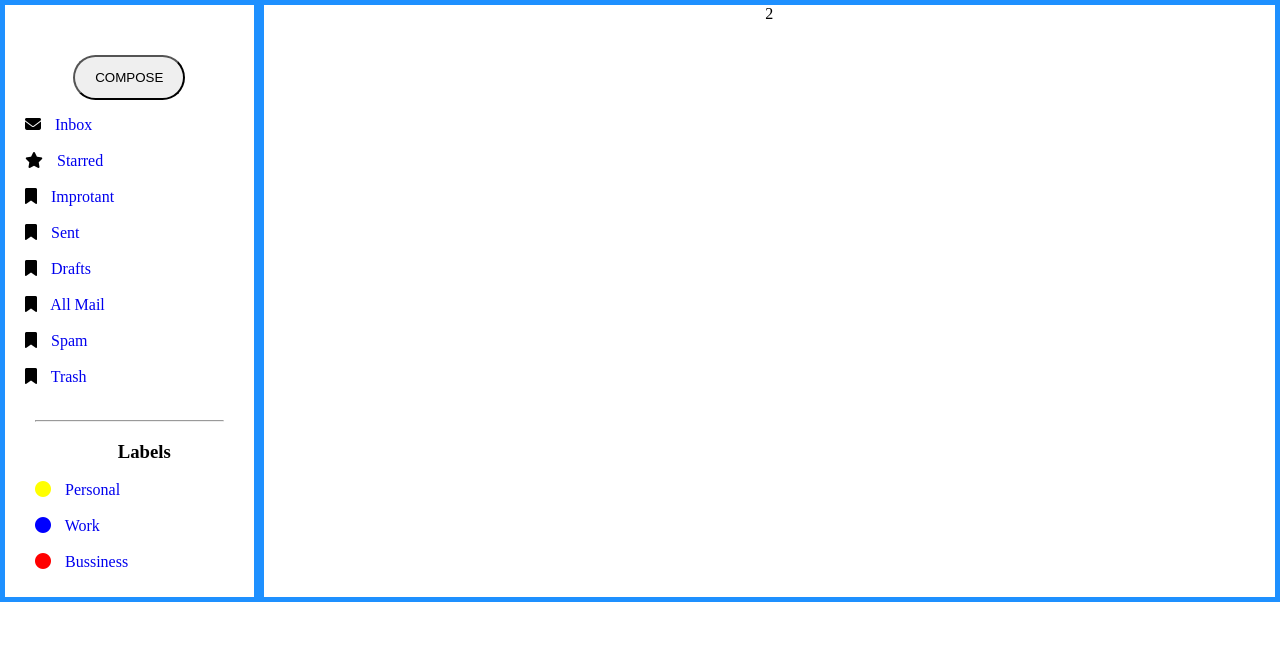
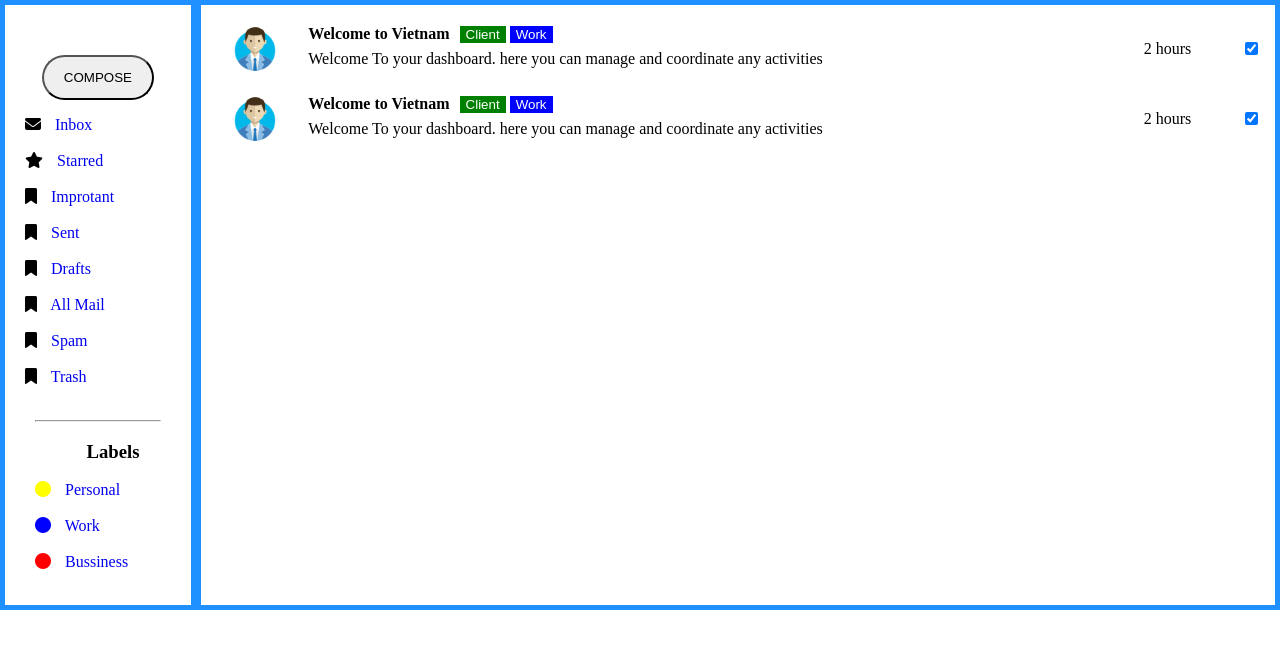
Before and after one commit to huydinh8246/project_mindx, a plain HTML site: page mail_box/test.html in a window 1280 px wide. Drawn offline with Linux system fonts and the light colour scheme.

Commit message:
add main item

```diff
--- a/mail_box/test.css
+++ b/mail_box/test.css
@@ -34,6 +34,9 @@ li {
 }
 
 /* nham */
+.mt0{
+  margin-top: 0;
+}
 .mr10 {
     margin-right: 10px;
 }
@@ -88,3 +91,38 @@ li {
   /* color: yellow; */
   background-color: #D0DCE4;
 }
+.w10 {
+  width: 10%;
+}
+.w5 {
+  width: 5%;
+}
+.w75 {
+  width: 75%;
+}
+.flex {
+  display: flex;
+  flex-direction: column;
+
+}
+.main > div{
+  height: 50px;
+}
+.main > div div{
+  float: left;
+  text-align: center;
+}
+
+nav.menu ul li i {
+  margin-bottom: 10px;
+  margin-right: 10px;
+}
+.fl {
+  float: left;
+}
+.container1 {
+  display: block;
+  padding-left: 5px;
+  margin-top: 10px;
+  font-size: 22px;
+}
--- a/mail_box/test.html
+++ b/mail_box/test.html
@@ -11,7 +11,6 @@
 
 <body>
     <div class="container">
-
         <!-- nav -->
         <div style="flex-grow: 1" class="nav">
             <form class="block">
@@ -73,22 +72,77 @@
             <h3 class="ml30">Labels</h3>
             <nav class="menu pl30">
                 <ul>
-                    <li><i class="fas fa-circle mr10 mb10" style="color: yellow;"></i>
+                    <li><i class="fas fa-circle" style="color: yellow;"></i>
                         <a href="#" target="_blank">Personal</a></li>
-                    <li><i class=" fas fa-circle mr10 mb10" style="color: blue;"></i>
-                            <a href="#" target="_blank">Work</a></li>
-                    <li><i class=" fas fa-circle mr10" style="color: red;"></i>
-                            <a href="#" target="_blank">Bussiness</a></li>
+                    <li><i class=" fas fa-circle" style="color: blue;"></i>
+                        <a href="#" target="_blank">Work</a></li>
+                    <li><i class=" fas fa-circle" style="color: red;"></i>
+                        <a href="#" target="_blank">Bussiness</a></li>
                 </ul>
             </nav>
         </div>
 
         <!-- main -->
-        <div style=" flex-grow: 8" class="main">2
+        <div style=" flex-grow: 7" class="main">
+            <div style="margin: 20px 0;">
+                <div class="w10"><img src="images/iconfinder_3_avatar_2754579.png" alt="" style="width: 48px; border-radius: 50%;"></div>
+                <div class="flex w75">
+                    <div>
+                        <div style="height: 25px;">
+                            <h4 class="mt0">Welcome to Vietnam</h4>
+                        </div>
+                        <div>
+                            <form class="ml10 fl">
+                            <button style="background-color: green; border: none; color: white;" type="button"
+                            onclick="">Client</button>
+                            <button style="background-color: blue; border: none; color: white;" type="button"
+                            onclick="">Work</button>
+                        </form>
+                        </div>
+                    </div>
+                    <div>
+                        <p class="mt0" style="text-align: left;">
+                            Welcome To your dashboard. here you can manage and coordinate any activities</p>
+                    </div>
+                </div>
+                <div class="w10" style="padding: 15px 0px;">2 hours</div>
+                <div class="w5">
+                        <label class="container1">
+                            <input type="checkbox" checked="checked">
+                        </label>
+                </div>
+            </div>
+            <div style="margin: 20px 0;">
+                <div class="w10"><img src="images/iconfinder_3_avatar_2754579.png" alt="" style="width: 48px; border-radius: 50%;"></div>
+                <div class="flex w75">
+                    <div>
+                        <div style="height: 25px;">
+                            <h4 class="mt0">Welcome to Vietnam</h4>
+                        </div>
+                        <div>
+                            <form class="ml10 fl">
+                            <button style="background-color: green; border: none; color: white;" type="button"
+                            onclick="">Client</button>
+                            <button style="background-color: blue; border: none; color: white;" type="button"
+                            onclick="">Work</button>
+                        </form>
+                        </div>
+                    </div>
+                    <div>
+                        <p class="mt0" style="text-align: left;">
+                            Welcome To your dashboard. here you can manage and coordinate any activities</p>
+                    </div>
+                </div>
+                <div class="w10" style="padding: 15px 0px;">2 hours</div>
+                <div class="w5">
+                        <label class="container1">
+                            <input type="checkbox" checked="checked">
+                        </label>
+                </div>
+            </div>
+            <div></div>
+        </div>
 
-        </div>
-        <!-- <div style="flex-grow: 1">3</div> -->
-    </div>
 </body>
 
 </html>
```
Also changed, not shown: mail_box/images/iconfinder_3_avatar_2754579.png (added).
